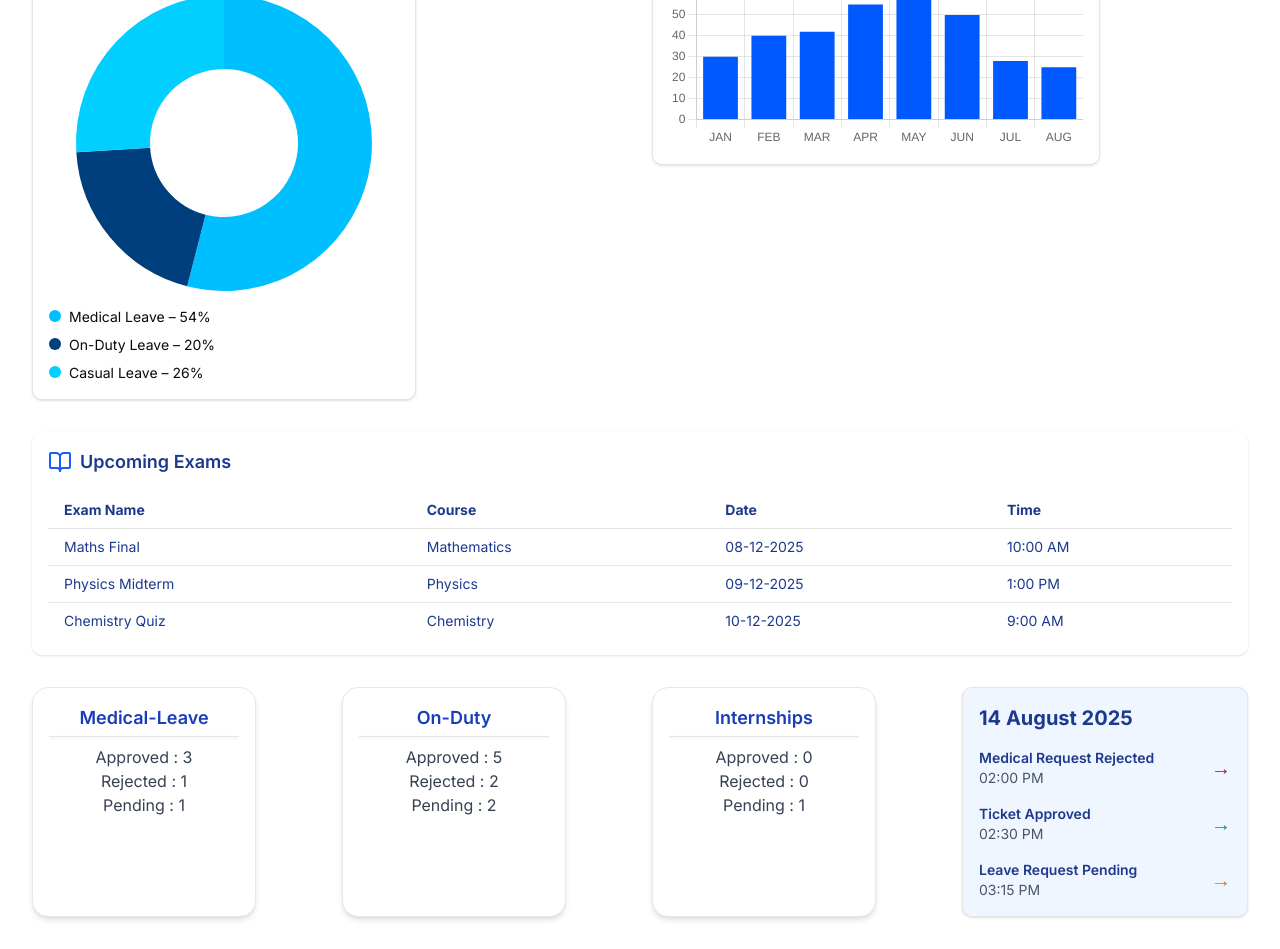
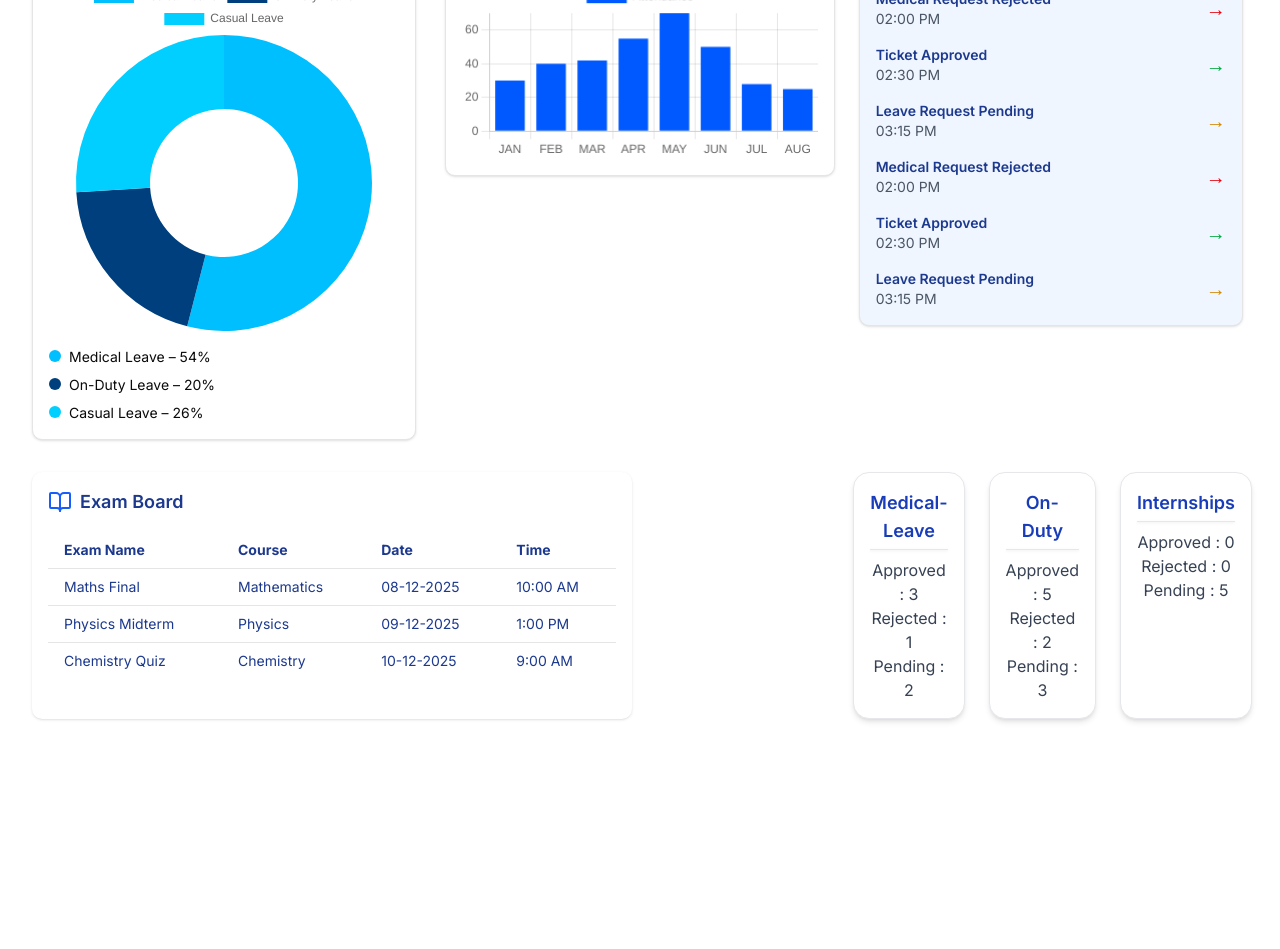
Before and after one commit to Abhirsr/Student_portal_Scsvmv, a Next.js app in the folder scsvmvportal/: page /dashboard in a window 1280 px wide. Shown: the part 280-1229 px from the top of the page. After the commit the page ends 1031 px from the top, so only its background shows below. Built offline with nearby package versions, Linux system fonts and the light colour scheme.

Commit message:
changes saved

```diff
--- a/scsvmvportal/src/app/dashboard/page.tsx
+++ b/scsvmvportal/src/app/dashboard/page.tsx
@@ -60,50 +60,61 @@ export default function DashboardPage() {
     { title: "Medical Request Rejected", time: "02:00 PM", status: "rejected" },
     { title: "Ticket Approved", time: "02:30 PM", status: "approved" },
     { title: "Leave Request Pending", time: "03:15 PM", status: "pending" },
+    { title: "Medical Request Rejected", time: "02:00 PM", status: "rejected" },
+    { title: "Ticket Approved", time: "02:30 PM", status: "approved" },
+    { title: "Leave Request Pending", time: "03:15 PM", status: "pending" },
   ];
 
   // 3. The final, combined layout
+  // The final, responsive layout
   return (
-    <main className="p-8 space-y-8">
+    // 1. Corrected typo and re-applied centering classes
+    <main className="flex flex-col items-center w-full p-4 md:p-8 space-y-8">
       {/* --- ROW 1: Key Stats --- */}
-      <div className="flex justify-center mt-10 gap-30">
+      <div className=" grid grid-cols-1 sm:grid-cols-2 lg:grid-cols-3 gap-6 md:gap-30 mt-20">
         <InfoCard title="Attendance" value={75} icon={Users} />
         <InfoCard title="Fee Status " value="pending" icon={Monitor} />
         <InfoCard title="C.G.P.A" value={9.3} icon={GraduationCap} />
       </div>
 
-      {/* --- ROW 2: Main Charts --- */}
-      <div className="grid gap-6 md:grid-cols-2">
+      {/* --- ROW 2: Main Charts & Events --- */}
+      <div className="w-full max-w-screen-xl justify-center grid grid-cols-1 md:grid-cols-3 gap-6">
         <LeavesTaken chartData={leavesData} />
         <AttendanceReport chartData={attendanceData} />
+        <EventUpdates date="8 July" events={events} />
       </div>
 
-      {/* --- ROW 3: Upcoming Exams --- */}
-      <div className="grid grid-cols-1">
-        <ExamBoard title="Upcoming Exams" exams={examData} />
+      {/* --- NEW COMBINED ROW 3: Exams & Leave Statuses --- */}
+      {/* 2. Removed fixed width and corrected gap */}
+      <div className="w-full max-w-screen-xl grid grid-cols-2 lg:grid-cols-3 gap-4">
+        {/* Left side: Exam Board taking up 2/3 of the space */}
+        <div className="lg:col-span-2 w-full">
+          <ExamBoard title="Exam Board" exams={examData} />
         </div>
 
-      {/* --- ROW 4: Detailed Info Cards & Activity --- */}
-      <div className="grid gap-6 md:grid-cols-2 lg:grid-cols-4">
+        {/* Right side: Leave cards stacked vertically */}
+        {/* 3. Changed flex-row to flex-col to stack cards correctly */}
+        <div className="flex flex-row gap-6 w-full">
           <LeaveStatusCard
             title="Medical-Leave"
             approved={3}
             rejected={1}
-          pending={1}
+            pending={2}
           />
           <LeaveStatusCard
             title="On-Duty"
             approved={5}
             rejected={2}
-          pending={2}
+            pending={3}
           />
           <LeaveStatusCard
             title="Internships"
             approved={0}
             rejected={0}
-          pending={1}
+            pending={5}
           />
-        <EventUpdates date="14 August 2025" events={events} />
+
+        </div>
       </div>
     </main>
   );
--- a/scsvmvportal/src/components/AttendanceReport.tsx
+++ b/scsvmvportal/src/components/AttendanceReport.tsx
@@ -27,7 +27,7 @@ type AttendanceReportProps = {
 
 const AttendanceReport = ({ chartData }: AttendanceReportProps) => {
   return (
-    <div className='h-50px w-50px'>
+    <div className='h-50px w-40px'>
       <div className="p-4 rounded-lg border w-full max-w-md bg-white shadow">
         <h2 className="text-lg font-semibold mb-2">Attendance Report</h2>
         <Bar data={chartData} />
--- a/scsvmvportal/src/components/EventUpdates.tsx
+++ b/scsvmvportal/src/components/EventUpdates.tsx
@@ -19,7 +19,7 @@ const statusColor = {
 
 const EventUpdates = ({ events, date }: EventUpdatesProps) => {
   return (
-    <div className="h-50px w-50px">
+    <div className="h-50px md:w-40px w-full">
       <div className="p-4 rounded-lg border w-full max-w-sm bg-blue-50 shadow">
         <h2 className="text-xl font-bold mb-4 text-blue-900">
           {date || 'Event Updates'}
--- a/scsvmvportal/src/components/Examboard.tsx
+++ b/scsvmvportal/src/components/Examboard.tsx
@@ -14,7 +14,7 @@ interface ExamBoardProps {
 
 export default function ExamBoard({ title, exams }: ExamBoardProps) {
   return (
-    <div className="bg-white shadow rounded-lg p-4">
+      <div className="bg-white shadow rounded-lg p-4 h-full md:w-150 w-full">
         {/* Header */}
         <div className="flex items-center gap-2 mb-4">
           <BookOpen className="text-blue-600" />
--- a/scsvmvportal/src/components/LeavesTaken.tsx
+++ b/scsvmvportal/src/components/LeavesTaken.tsx
@@ -24,7 +24,7 @@ type LeavesTakenProps = {
 
 const LeavesTaken = ({ chartData }: LeavesTakenProps) => {
   return (
-      <div className="p-4 rounded-lg border w-full max-w-sm bg-white shadow">
+      <div className="w-50px p-4 rounded-lg border w-full max-w-sm bg-white shadow">
         <h2 className="text-lg font-semibold mb-2">Leaves Taken</h2>
         <Doughnut data={chartData} />
         <ul className="mt-4 space-y-2 text-sm">
@@ -42,4 +42,4 @@ const LeavesTaken = ({ chartData }: LeavesTakenProps) => {
   )
 }
 
-export default LeavesTaken
+export default LeavesTaken;
--- a/scsvmvportal/src/components/Leavestatus.tsx
+++ b/scsvmvportal/src/components/Leavestatus.tsx
@@ -7,7 +7,7 @@ interface LeaveStatusCardProps {
 
 export default function LeaveStatusCard({ title, approved, rejected ,pending }: LeaveStatusCardProps) {
   return (
-    <div className="bg-white rounded-2xl shadow-md p-4 w-56 text-center border border-gray-200">
+    <div className="bg-white rounded-2xl shadow-md p-4 w-80 h-full text-center border border-gray-200">
       <h3 className="text-lg font-semibold text-blue-800 mb-1">{title}</h3>
       <div className="h-[1px] bg-gray-200 shadow-sm mb-2"></div>
       <p className="text-gray-700">Approved : {approved}</p>
```
Lines whose indentation alone changed are shown as unchanged.
